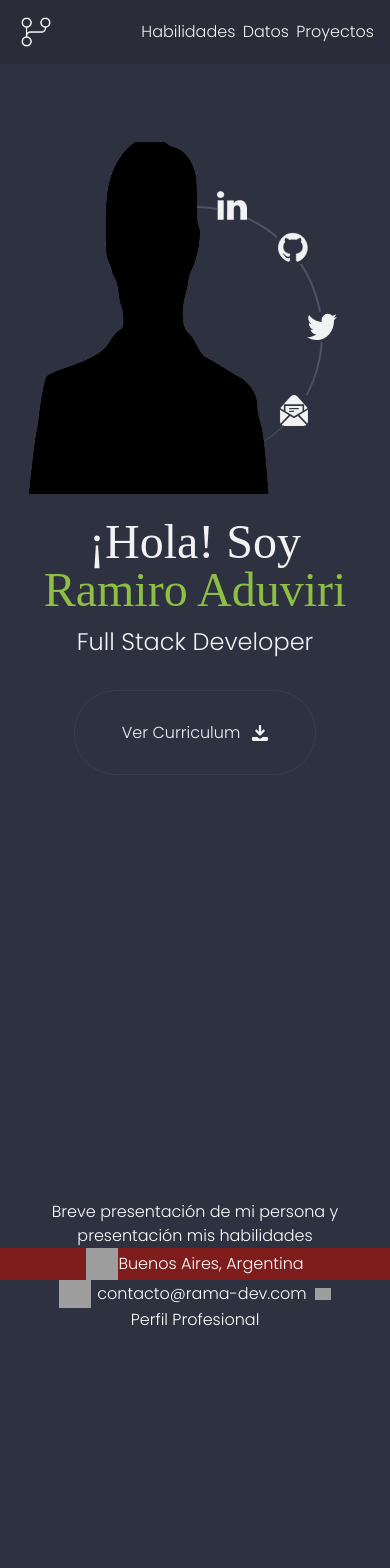
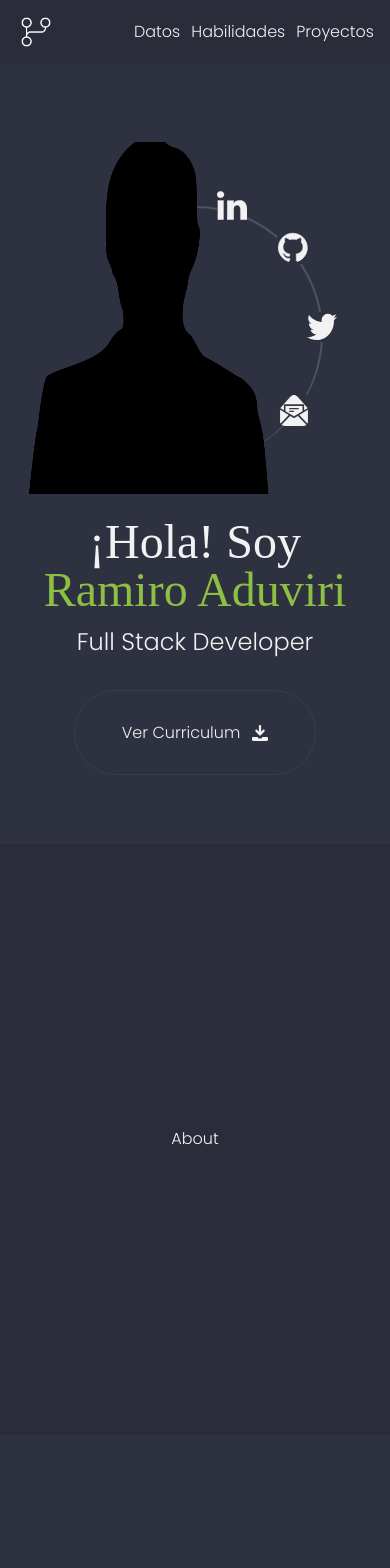
Before and after one commit to Ramir095/Portfolio, a React (Vite) app: page / in a window 390 px wide. Shown: the top 1568 px of the page. Built offline with nearby package versions, Linux system fonts and the light colour scheme; grey boxes are pictures that could not be loaded.

Commit message:
chore: posicion de los iconos del SiteBar

```diff
--- /dev/null
+++ b/src/components/About/index.jsx
@@ -0,0 +1,11 @@
+import React from 'react'
+
+const About = () => {
+  return (
+    <div className='bg-[#2A2C39] h-[70vh] flex justify-center items-center'>
+        <p>About</p>
+    </div>
+  )
+}
+
+export default About
--- a/src/components/SideBar/index.jsx
+++ b/src/components/SideBar/index.jsx
@@ -12,55 +12,33 @@
 const SideBar = () => {
   return (
     <div
-      className="bg-[#2A2C39] w-full fixed h-16 z-10
-    md:w-[6rem] md:h-screen md:flex md:flex-col md:items-center md:justify-between "
+      className="bg-[#2A2C39] w-full fixed h-16 z-10 md:w-[6rem] md:h-screen md:flex md:flex-col md:items-center md:justify-between"
     >
       <div className="flex h-full justify-between items-center px-4 text-[1rem] md:space-y-6 md:h-full md:absolute">
-        <img
-          className="md:hidden w-[2.5rem] h-[2.5rem]"
-          src={dev}
-          alt="logo en construccion"
-        />
 
-        <div className="flex items-center w-[15rem] justify-between md:flex-col md:space-y-4 ">
           <a
             href="#home"
             className="md:absolute md:top-[1.5rem] md:right-[10.1rem]"
           >
-            <div className="hidden md:flex md:w-14 md:h-14 md:overflow-hidden md:cursor-pointer md:hover:w-36 md:duration-300 md:transition-all md:absolute md:hover:bg-[#2A2C39]  md:hover:rounded-xl">
+            <div className="md:flex md:w-[3.2rem] md:h-14 md:overflow-hidden md:cursor-pointer md:hover:w-36 md:duration-300 md:transition-all md:absolute md:hover:bg-[#2A2C39] md:hover:rounded-xl">
               <img
                 src={dev}
                 alt="logotico de mi pagina"
-                className="hidden md:block"
+                className="w-[2.5rem] h-[2.5rem] md:w-[3rem] md:h-14"
               />
-              <p className="hover:text-[#8EBF45] md:flex md:items-center md:ml-4 md:text-lg">
+              <p className=" hidden hover:text-[#8EBF45] md:flex md:items-center md:ml-4 md:text-lg">
                 Inicio
               </p>
             </div>
           </a>
 
-          <a
-            href="#skills"
-            className="md:absolute md:top-[6rem] md:right-[9.9rem]"
-          >
-            <div className="md:absolute md:flex md:w-11 md:h-11 md:overflow-hidden md:hover:w-44 md:duration-300 md:transition-all md:hover:bg-[#2A2C39] md:hover:rounded-xl">
-              <img
-                src={skills}
-                alt="img de portafolio"
-                className="hidden md:block cursor-pointer"
-              />
-
-              <p className="hover:text-[#8EBF45] md:flex md:items-center md:ml-3 md:text-lg">
-                Habilidades
-              </p>
-            </div>
-          </a>
+        <div className="flex items-center w-[15rem] justify-between md:flex-col">
 
           <a
             href="#about"
-            className="md:absolute md:top-[9.5rem] md:right-[10.1rem]"
+            className="md:absolute md:top-[38.5rem] md:right-[9.7rem]"
           >
-            <div className="md:absolute md:flex md:w-[3.1rem] md:h-[3.1rem] md:overflow-hidden md:cursor-pointer md:hover:w-44 md:duration-300 md:transition-all md:hover:bg-[#2A2C39] md:hover:rounded-xl">
+            <div className="md:absolute md:flex md:w-[2.05rem] md:h-[2.05rem] md:overflow-hidden md:cursor-pointer md:hover:w-44 md:duration-300 md:transition-all md:hover:bg-[#2A2C39] md:hover:rounded-xl">
               <img
                 src={about}
                 alt="img de habilidades"
@@ -73,10 +51,27 @@
           </a>
 
           <a
+            href="#skills"
+            className="md:absolute md:top-[41.35rem] md:right-[9.5rem]"
+          >
+            <div className="md:absolute md:flex md:w-7 md:h-7 md:overflow-hidden md:hover:w-44 md:duration-300 md:transition-all md:hover:bg-[#2A2C39] md:hover:rounded-xl">
+              <img
+                src={skills}
+                alt="img de portafolio"
+                className="hidden md:block cursor-pointer"
+              />
+
+              <p className="hover:text-[#8EBF45] md:flex md:items-center md:ml-5 md:text-lg">
+                Habilidades
+              </p>
+            </div>
+          </a>
+
+          <a
             href="#proyects"
-            className="md:absolute md:top-[13rem] md:right-[10rem]"
+            className="md:absolute md:top-[44rem] md:right-[9.6rem]"
           >
-            <div className=" md:absolute md:flex md:w-12 md:h-12 md:overflow-hidden md:cursor-pointer md:hover:w-44 md:duration-300 md:transition-all md:hover:bg-[#2A2C39] md:hover:rounded-xl">
+            <div className=" md:absolute md:flex md:w-8 md:h-8 md:overflow-hidden md:cursor-pointer md:hover:w-44 md:duration-300 md:transition-all md:hover:bg-[#2A2C39] md:hover:rounded-xl">
               <img
                 src={proyects}
                 alt="img de habilidades"
@@ -89,15 +84,22 @@
           </a>
         </div>
       </div>
-      <div className="hidden md:flex flex-col justify-end space-y-3 w-full items-center absolute bottom-8">
-        {new Array(6).fill(0).map((_dot) => (
-          <div className="border-4 border-[#9da5ac00] rounded-xl hover:border-[#9da5ac] cursor-pointer transition-all duration-100  hover:bg-[#9da5ac]">
-            <div className="w-3 h-3 bg-[#9da5ac] rounded-lg"></div>
-          </div>
-        ))}
-      </div>
     </div>
   );
 };
 
 export default SideBar;
+
+        {/* <img
+          className="md:hidden w-[2.5rem] h-[2.5rem]"
+          src={dev}
+          alt="logo en construccion"
+        /> */}
+
+{/* <div className="hidden md:flex flex-col justify-end space-y-3 w-full items-center absolute bottom-8">
+  {new Array(6).fill(0).map((_dot) => (
+    <div className="border-4 border-[#9da5ac00] rounded-xl hover:border-[#9da5ac] cursor-pointer transition-all duration-100  hover:bg-[#9da5ac]">
+      <div className="w-3 h-3 bg-[#9da5ac] rounded-lg"></div>
+    </div>
+  ))}
+</div> */}
--- a/src/pages/Home/index.jsx
+++ b/src/pages/Home/index.jsx
@@ -5,6 +5,7 @@
 import Footer from "../../components/Footer";
 import Proyects from "../../components/Proyects";
 import SideBar from "../../components/SideBar";
+import About from "../../components/About";
 
 const Home = () => {
   // const ref = useRef(null);
@@ -22,6 +23,7 @@
         <Presentation />
         <div className="relative flex w-full">
           <div className="w-full">
+            <About />
             <Skills />
             <Proyects />
           </div>
```
